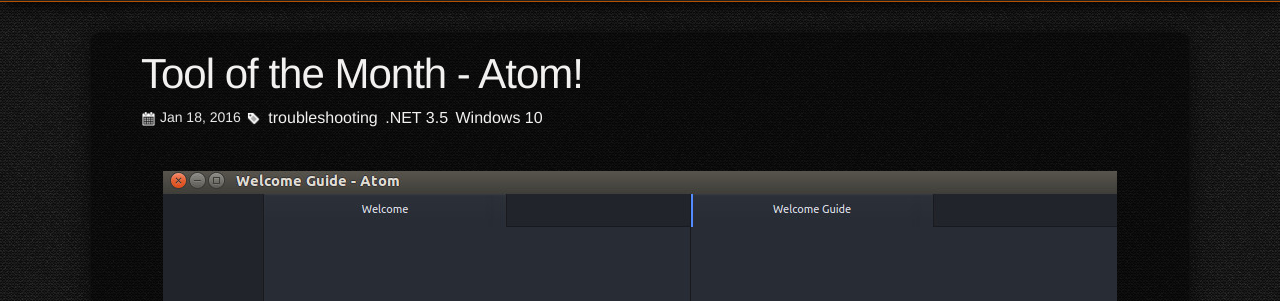
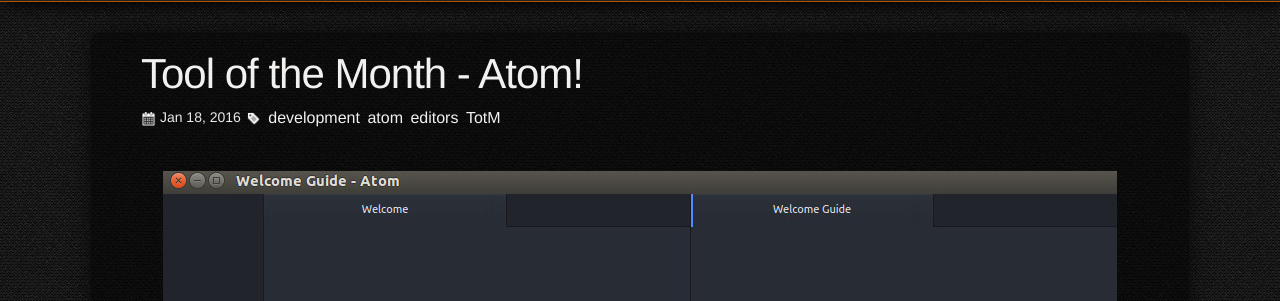
Before and after one commit to ramseytm/ramseydev, a Jekyll site: the page built from _posts/2016-01-18-atomio.md, in a window 1280 px wide and 900 px high. Shown: the part 198-499 px from the top of the window. Built offline with Jekyll 4.4.1, drawn with Linux system fonts in a browser that asks for light colours; nearby versions of some CDN libraries; comment, search, counter and statistics services are not loaded.

Commit message:
Few article corrections...

```diff
--- a/_posts/2016-01-18-atomio.md
+++ b/_posts/2016-01-18-atomio.md
@@ -8,9 +8,10 @@
 header_image: http://tylerramsey.net/assets/201512/atom.jpg
 include_math: false
 tags:
-- troubleshooting
-- .NET 3.5
-- Windows 10
+- development
+- atom
+- editors
+- TotM
 ---
 
 ![Atom Text Editor]({{ site.url }}/assets/201512/atom.jpg "Atom Text Editor")
@@ -18,6 +19,8 @@
 
 As an excuse to play around with some new development frameworks and tools I'm starting a new ongoing monthly series, Tool of the Month! Each month I'm going to provide a basic overview of a development tool or framework that I've been playing around with including my initial impressions and recommendations. So, with that introduction complete let's get started! This month's tool is [Atom - a hackable text editor](https://atom.io/)!
 
+<!--excerpt-->
+<a name="start" />
 
 ## What is it?
 
```
